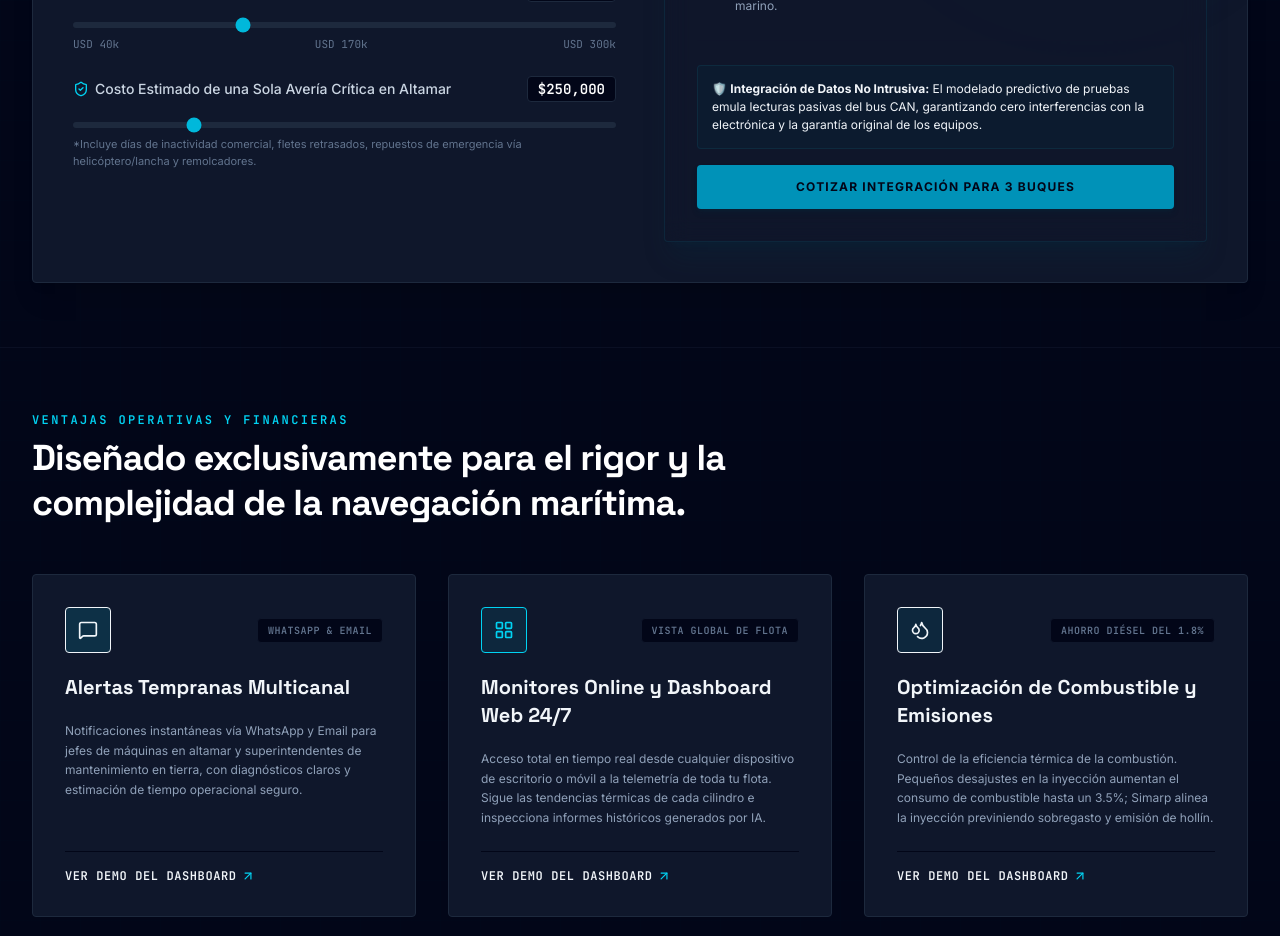
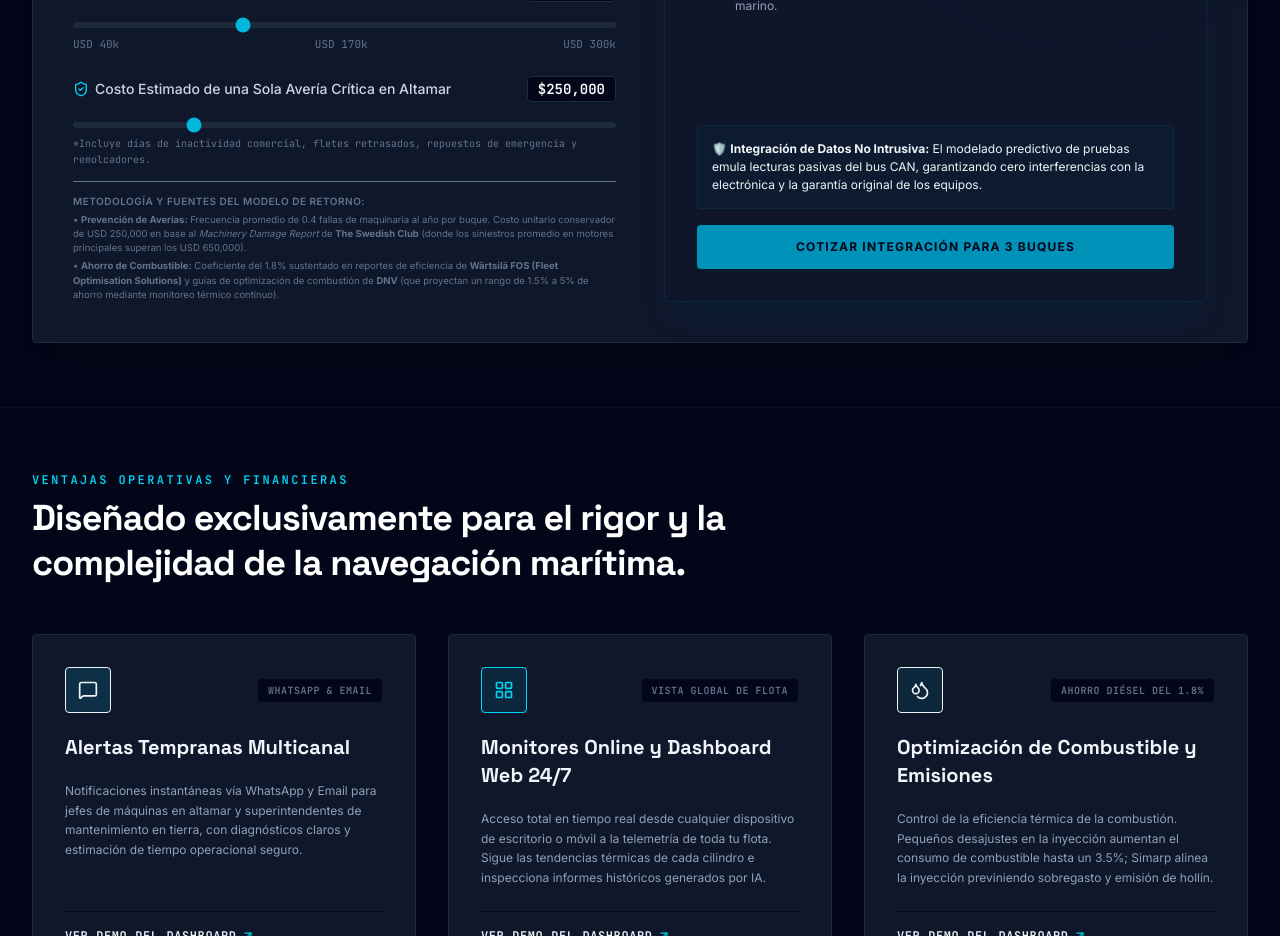
Before and after one commit to alandaf/mant-predictivo-simarp-pagina-inicio, a React (Vite) app: page / in a window 1280 px wide. Shown: the part 3400-4336 px from the top of the page. Built offline with nearby package versions, Linux system fonts and the light colour scheme.

Commit message:
Add detailed methodology and references from The Swedish Club and Wärtsilä/DNV to the ROI calculator

```diff
--- a/src/components/RoiCalculator.tsx
+++ b/src/components/RoiCalculator.tsx
@@ -126,9 +126,18 @@ export default function RoiCalculator({ onContactClick }: RoiCalculatorProps) {
                 onChange={(e) => setUnplannedFailureCost(parseInt(e.target.value))}
                 className="w-full h-1.5 bg-slate-800 rounded-lg appearance-none cursor-pointer accent-cyan-500"
               />
-              <p className="text-[11px] text-slate-500 leading-normal">
-                *Incluye días de inactividad comercial, fletes retrasados, repuestos de emergencia vía helicóptero/lancha y remolcadores.
+              <p className="text-[10px] text-slate-500 leading-relaxed font-mono">
+                *Incluye días de inactividad comercial, fletes retrasados, repuestos de emergencia y remolcadores.
               </p>
+              <div className="text-[9.5px] text-slate-550 border-t border-slate-850 pt-3 mt-3 text-slate-500 space-y-1 font-sans">
+                <span className="font-semibold text-slate-450 block uppercase tracking-wider text-[10px] mb-1">Metodología y Fuentes del Modelo de Retorno:</span>
+                <p>
+                  • <strong>Prevención de Averías:</strong> Frecuencia promedio de 0.4 fallas de maquinaria al año por buque. Costo unitario conservador de USD 250,000 en base al <em>Machinery Damage Report</em> de <strong>The Swedish Club</strong> (donde los siniestros promedio en motores principales superan los USD 650,000).
+                </p>
+                <p>
+                  • <strong>Ahorro de Combustible:</strong> Coeficiente del 1.8% sustentado en reportes de eficiencia de <strong>Wärtsilä FOS (Fleet Optimisation Solutions)</strong> y guías de optimización de combustión de <strong>DNV</strong> (que proyectan un rango de 1.5% a 5% de ahorro mediante monitoreo térmico continuo).
+                </p>
+              </div>
             </div>
           </div>
         </div>
```
Also changed, not shown: 5 other files (tests, documents, lock files or other folders).
